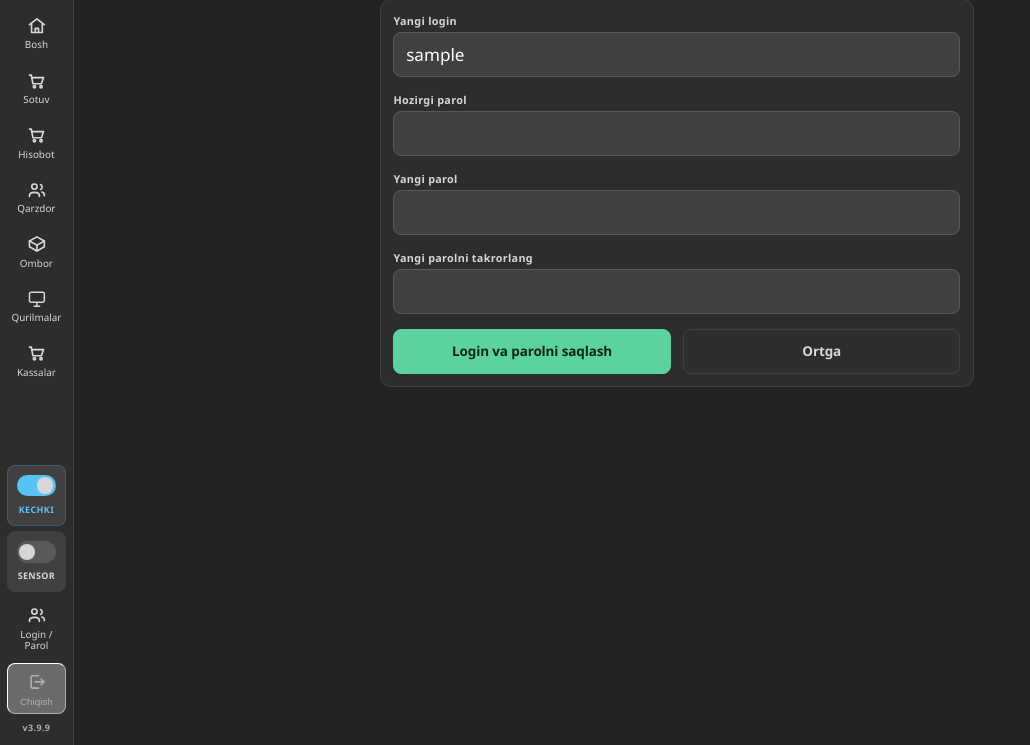
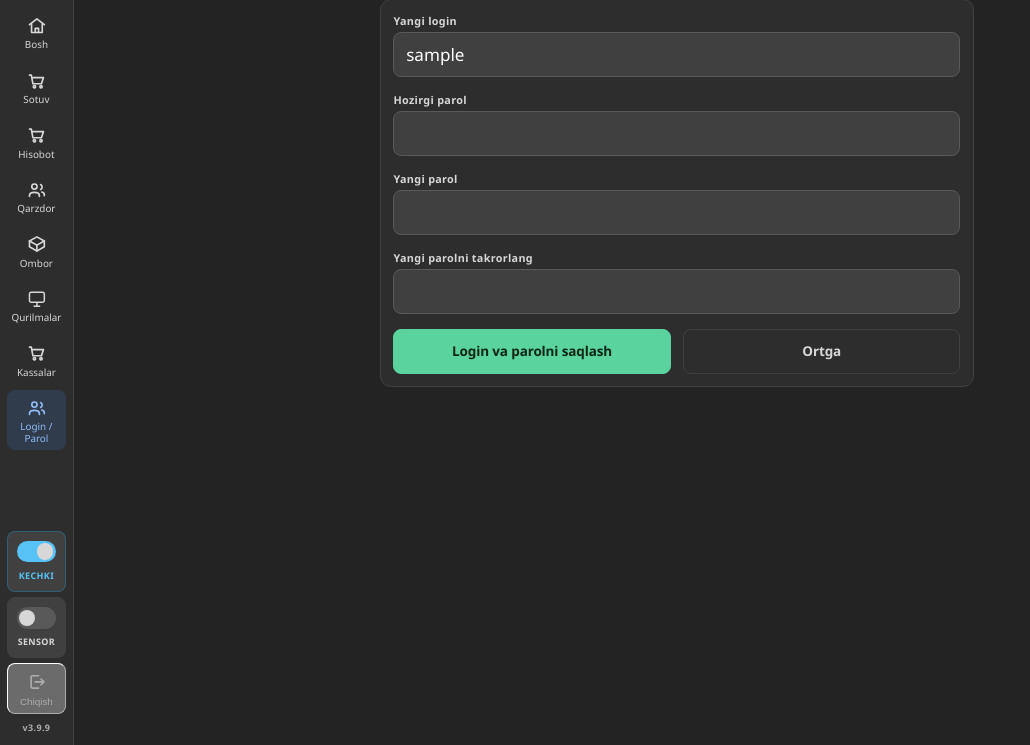
Before and after one commit to OSSWebDeveloper/ulugbek_xozmag, a Django app: page /akkaunt/ in a window 1280 px wide. Shown: the part 55-800 px from the top of the page, without its empty margins (0-1030 px from the left). Run offline with Django 5.2, Linux system fonts and the light colour scheme; the visitor is signed in with stand-in values (Sample User, id 1).

Commit message:
Restore normal login flow and move account settings above logout

```diff
--- a/templates/base.html
+++ b/templates/base.html
@@ -46,6 +46,7 @@
     </a>
 
     {% if server_kompyuteri %}<a class="menyu-tugma" href="{% url 'kassalar' %}" title="Kassalar va IP sozlamalari"><svg class="ikon"><use href="#i-savdo"></use></svg> Kassalar</a>{% endif %}
+    <a class="menyu-tugma {% if bolim == 'akkaunt_sozlamalar' %}faol{% endif %}" href="{% url 'akkaunt_sozlamalar' %}"><svg class="ikon"><use href="#i-odamlar"></use></svg> Login / Parol</a>
     <div class="menyu-pastki">
       <button type="button" class="richag" id="mavzu-richag" role="switch" aria-pressed="true"
               title="Kechki (quyuq) va kunduzgi (yorug') ko'rinish o'rtasida almashtirish">
@@ -57,7 +58,6 @@
         <span class="yo-l"><span class="dasta"></span></span>
         <span class="holat">Sensor</span>
       </button>
-      <a class="menyu-tugma" href="{% url 'akkaunt_sozlamalar' %}"><svg class="ikon"><use href="#i-odamlar"></use></svg> Login / Parol</a>
       <form method="post" action="{% url 'chiqish' %}">
         {% csrf_token %}
         <button type="submit" class="menyu-tugma chiqish" style="width:100%"
```
